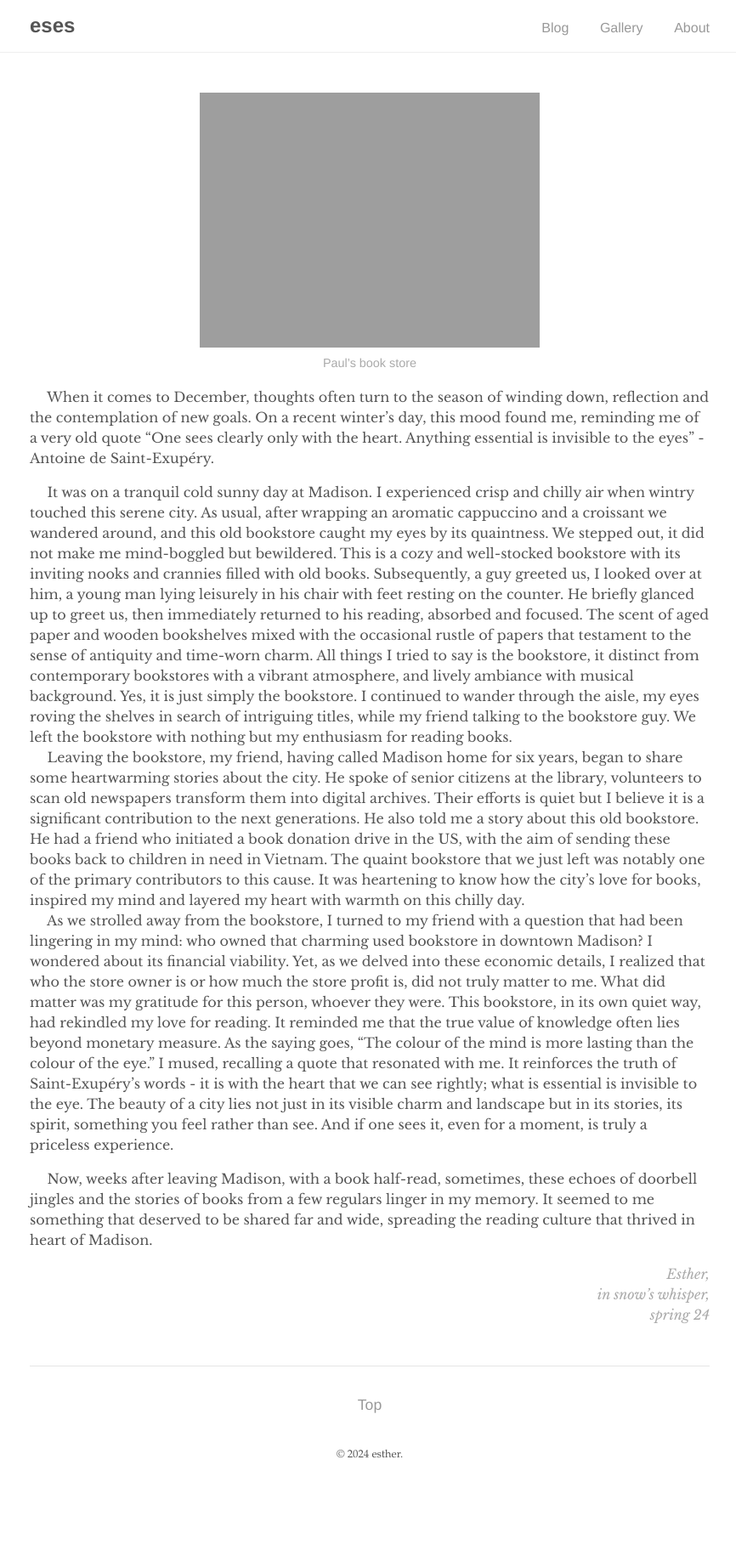
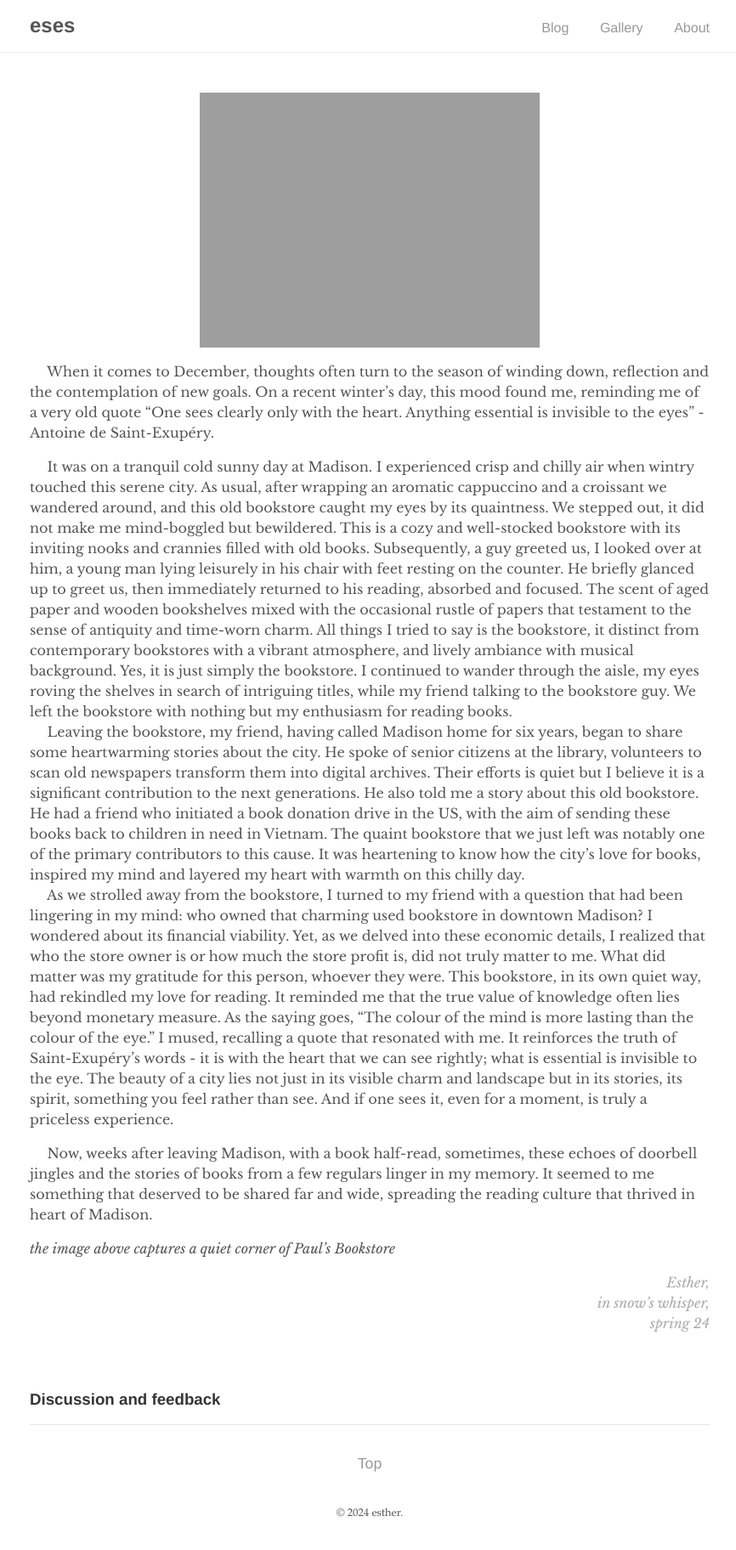
Before and after one commit to eses-corner/eses-corner.github.io, a Jekyll site: the page built from _posts/2024-01-17-madison-bookstore.md, in a window 1280 px wide. Shown: the whole page at 85% size, without its empty margins (205-1071 px from the left). Built offline with Jekyll 4.4.1, drawn with Linux system fonts in a browser that asks for light colours; comment, search, counter and statistics services are not loaded; before the commit the page ends 1755 px from its top, so only the background shows below that.

Commit message:
update blog

```diff
--- a/_posts/2024-01-17-madison-bookstore.md
+++ b/_posts/2024-01-17-madison-bookstore.md
@@ -7,13 +7,11 @@ excerpt_separator: <!--more-->
 published: true
 exclude: true
 show_date: false
-comment: true
+comments: true
 ---
 
 
-
-![the book store]({{site.url}}/assets/images/thebookstore.png)
-_Paul's book store_
+<img src="{{site.url}}/assets/images/bookstore.png">
 
 &emsp; When it comes to December, thoughts often turn to the season of winding down, reflection and the contemplation of new goals. On a recent winter’s day, this mood found me, reminding me of a very old quote “One sees clearly only with the heart. Anything essential is invisible to the eyes” - Antoine de Saint-Exupéry. <br>
 <!--more-->
@@ -25,6 +23,8 @@ _Paul's book store_
 &emsp; Now, weeks after leaving Madison, with a book half-read, sometimes, these echoes of doorbell jingles and the stories of books from a few regulars linger in my memory. It seemed to me something that deserved to be shared far and wide, spreading the reading culture that thrived in heart of Madison.
 
 
+_the image above captures a quiet corner of Paul's Bookstore_
+
 <div class="post-info">
 Esther, <br>
 in snow’s whisper, <br>
```
Also changed, not shown: _pages/about.md (+1 -5 lines), 1 other file.
